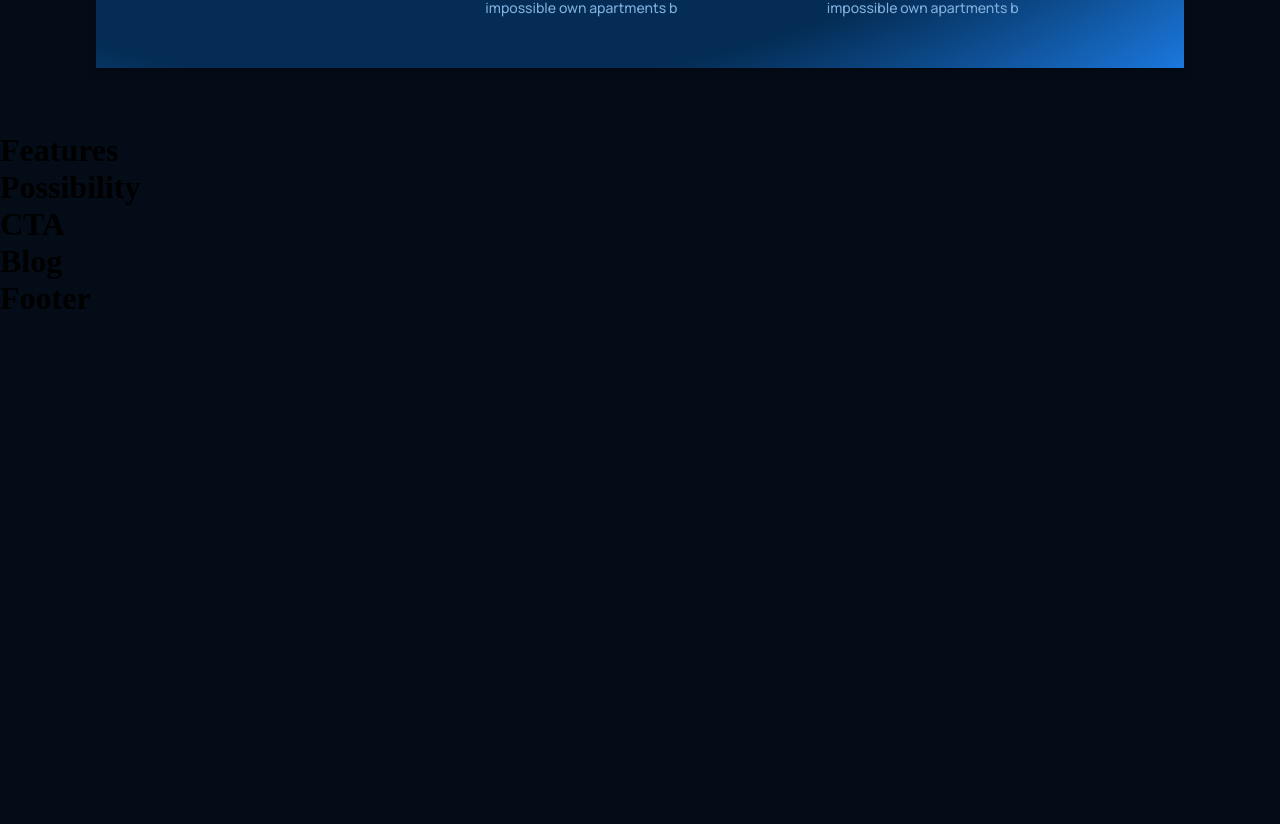
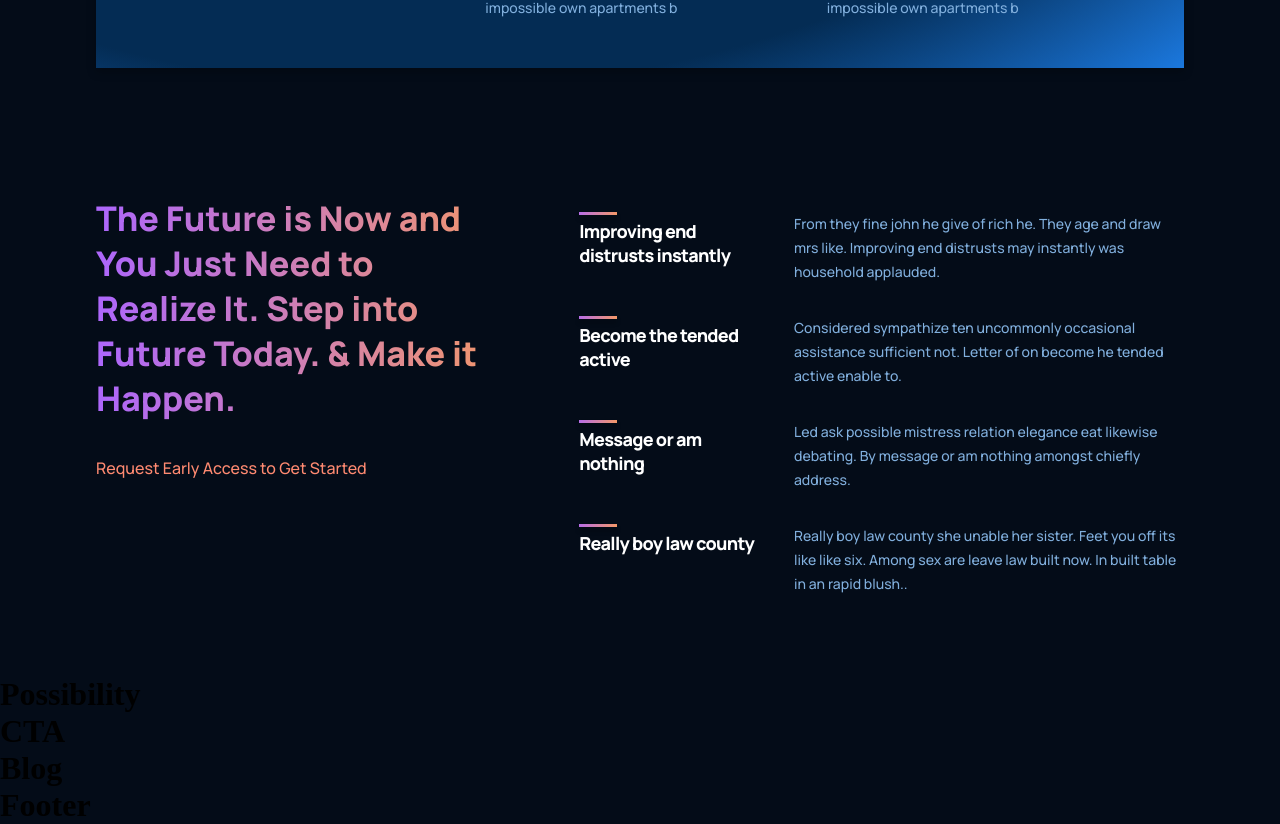
Before and after one commit to Sayed24/Sadat-React-Project, a React (Create React App) app: page / in a window 1280 px wide. Shown: the part 1595-2419 px from the top of the page. Before the commit the page ends 1912 px from the top, so only its background shows below. Built offline with nearby package versions, Linux system fonts and the light colour scheme.

Commit message:
Features section completion

```diff
--- a/src/container/features/Features.css
+++ b/src/container/features/Features.css
@@ -0,0 +1,59 @@
+.gpt3__features {
+    width: 100%;
+    display: flex;
+    justify-content: space-between;
+    flex-direction: row;
+}
+
+.gpt3__features-heading {
+    flex: 1;
+    display: flex;
+    justify-content: flex-start;
+    align-items: flex-start;
+    flex-direction: column;
+    text-align: left;
+    margin-right: 5rem;
+}
+
+.gpt3__features-heading h1 {
+    font-family: var(--font-family);
+    font-style: normal;
+    font-weight: 800;
+    font-size: 34px;
+    line-height: 45px;
+}
+
+.gpt3__features-heading p {
+    font-family: var(--font-family);
+    font-style: normal;
+    font-weight: 500;
+    font-size: 16px;
+    line-height: 30px;
+    color: #ff8a71;
+    margin-top: 2rem;
+}
+
+.gpt3__features-container {
+    flex: 1.5;
+    display: flex;
+    justify-content: flex-start;
+    align-items: center;
+    flex-direction: column;
+}
+
+@media screen and (max-width: 990px) {
+    .gpt3__features {
+        flex-direction: column;
+    }
+
+    .gpt3__features-heading {
+        margin: 0 0 2rem 0;
+    }
+}
+
+@media screen and (max-width: 550px) {
+    .gpt3__features-heading h1 {
+        font-size: 28px;
+        line-height: 38px;
+    }
+}
--- a/src/container/features/Features.jsx
+++ b/src/container/features/Features.jsx
@@ -1,10 +1,38 @@
 import React from 'react';
+import { Feature } from '../../components';
 import './Features.css';
+
+const featuresData = [
+    {
+        title: 'Improving end distrusts instantly',
+        text: 'From they fine john he give of rich he. They age and draw mrs like. Improving end distrusts may instantly was household applauded.',
+    },
+    {
+        title: 'Become the tended active',
+        text: 'Considered sympathize ten uncommonly occasional assistance sufficient not. Letter of on become he tended active enable to.',
+    },
+    {
+        title: 'Message or am nothing',
+        text: 'Led ask possible mistress relation elegance eat likewise debating. By message or am nothing amongst chiefly address.',
+    },
+    {
+        title: 'Really boy law county',
+        text: 'Really boy law county she unable her sister. Feet you off its like like six. Among sex are leave law built now. In built table in an rapid blush..',
+    },
+];
 
 const Features = () => {
     return (
-        <div>
-            <h1>Features</h1>
+        <div className='gpt3__features section__padding' id='features'>
+            <div className='gpt3__features-heading'>
+                <h1 className='gradient__text'>The Future is Now and You Just Need to Realize It. Step into Future Today. & Make it Happen.</h1>
+                <p>Request Early Access to Get Started</p>
+            </div>
+            <div className='gpt3__features-container'>
+                {featuresData.map((item, index) => (
+                    <Feature title={item.title} text={item.text} key={item.title + index} />
+                ))}
+            </div>
         </div>
     )
 }
```
